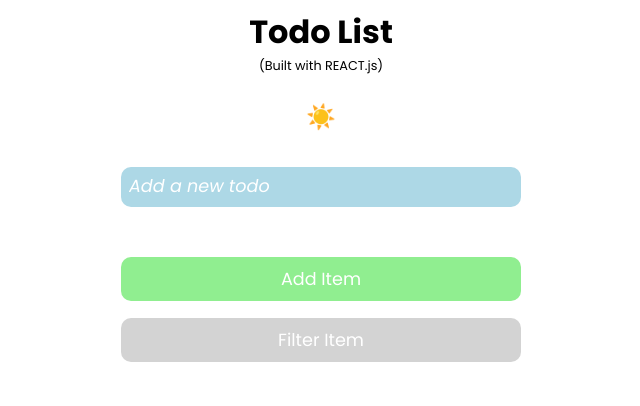
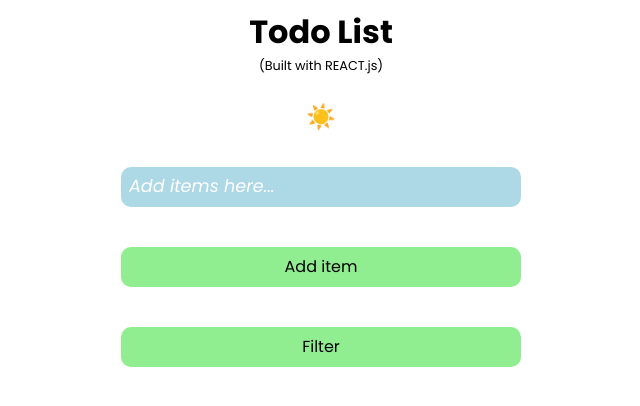
Before and after one commit to JAldo1980/todo-list-react, a React (Create React App) app in the folder todo-list-react/: page / in a window 1280 px wide. Shown: the top 406 px of the page, without its empty margins (327-967 px from the left). Built offline with nearby package versions, Linux system fonts and the light colour scheme.

Commit message:
added states to various function expressions

```diff
--- a/todo-list-react/src/App.css
+++ b/todo-list-react/src/App.css
@@ -123,8 +123,10 @@ header p {
 
 .input-el-box {
   margin-top: 2em;
+  width: 100%;
   display: flex;
-  justify-content: center;
+  flex-direction: column;
+  align-items: center;
 }
 
 input[type="text"] {
@@ -143,33 +145,25 @@ input::placeholder {
 }
 
 /* input functionality box */
-
-.input-functionality-box {
-  margin-top: 2em;
+.btn-el {
+  margin-top: 0.5em;
+  width: 100%;
   display: flex;
   flex-direction: column;
   align-items: center;
 }
 
 .btn {
-  margin-top: 1em;
+  margin-top: 2em;
   width: 80%;
-  background-color: lightblue;
+  background-color: lightgreen;
   border: none;
   border-radius: 10px;
   padding: 0.5em;
-  color: white;
-  font-size: 1.1rem;
   cursor: pointer;
 }
 
-.add-btn {
-  background-color: lightgreen;
-}
-
-.filter-btn {
-  background-color: lightgrey;
-}
+/* DARK MODE ACTIVATION */
 
 body.dark {
   background-color: #333; /* Change the background color for dark mode */
--- a/todo-list-react/src/App.jsx
+++ b/todo-list-react/src/App.jsx
@@ -1,24 +1,31 @@
 import React, { useState, useTransition } from "react";
 import "./App.css";
 import DarkLightToggle from "./DarkLightToggle";
-import CreateTodo from "./CreateTodo";
+import Main from "./Main";
 
 function App() {
   const [isDark, setIsDark] = useState(false);
 
   const toggleTheme = () => {
-    setIsDark((prevIsDark) => !prevIsDark);
+    setIsDark((prevState) => !prevState);
+    if (isDark) {
+      document.body.classList.remove("dark");
+    } else {
+      document.body.classList.add("dark");
+    }
   };
 
   return (
     <>
+      <div className={`app ${isDark ? "dark" : "light"}`}>
         <div className="body">
           <header>
             <h1>Todo List</h1>
             <p>(Built with REACT.js)</p>
           </header>
           <DarkLightToggle isDark={isDark} toggleTheme={toggleTheme} />
-        <CreateTodo />
+          <Main />
+        </div>
       </div>
     </>
   );
--- a/todo-list-react/src/CreateTodo.jsx
+++ /dev/null
@@ -1,38 +0,0 @@
-import React, { useState } from "react";
-
-export default function CreateTodo({ onCreateTodo }) {
-  const [inputValue, setInputValue] = useState("");
-
-  const handleAddTodo = () => {
-    if (inputValue.trim() !== "") {
-      const newTodo = {
-        id: Date.now(),
-        text: inputValue,
-        star: false,
-      };
-      onCreateTodo(newTodo);
-      setInputValue(""); // Clear the input field
-    }
-  };
-
-
-
-  return (
-    <>
-      <div className="input-el-box">
-        <input
-          type="text"
-          value={inputValue}
-          onChange={(e) => setInputValue(e.target.value)}
-          placeholder="Add a new todo"
-        />
-      </div>
-      <section className="input-functionality-box">
-        <button className="btn add-btn" onClick={handleAddTodo}>
-          Add Item
-        </button>
-        <button className="btn filter-btn">Filter Item</button>
-      </section>
-    </>
-  );
-}
--- /dev/null
+++ b/todo-list-react/src/Main.jsx
@@ -0,0 +1,88 @@
+import React, { useState } from "react";
+
+function Main() {
+  const [newObjectArr, setNewObjectArr] = useState([]);
+  const [inputText, setInputText] = useState("");
+
+  //   create random ID
+  let newId = [];
+  const randomChar = [
+    "1",
+    "2",
+    "3",
+    "4",
+    "5",
+    "6",
+    "7",
+    "8",
+    "9",
+    "0",
+    "J",
+    "P",
+    "D",
+    "M",
+    "P",
+    "A",
+    "!",
+    "@",
+    "£",
+    "$",
+    "%",
+    "&",
+    "?",
+    "*",
+    "+",
+  ];
+
+  function getRandomId() {
+    newId = [];
+    for (let i = 0; i < 6; i++) {
+      let randomNumber = Math.floor(Math.random() * randomChar.length);
+      let randomId = randomChar[randomNumber];
+      newId.push(randomId);
+    }
+  }
+
+  function createObject() {
+    getRandomId();
+    const newObject = { item: inputText, id: newId.join(""), star: false };
+    setNewObjectArr([...newObjectArr, newObject]);
+    setInputText("");
+  }
+
+  return (
+    <>
+      <div className="input-el-box">
+        <input
+          type="text"
+          id="input-text"
+          placeholder="Add items here..."
+          value={inputText}
+          onChange={(e) => setInputText(e.target.value)}
+        />
+        <div className="btn-el">
+          <button className="btn" id="add-btn" onClick={createObject}>
+            Add item
+          </button>
+        </div>
+        <div className="btn-el">
+          <button className="btn" id="filter-btn">
+            Filter
+          </button>
+        </div>
+      </div>
+      <section id="output">
+        {newObjectArr.map((item) => (
+          <div key={item.id} className="item-el">
+            <div className="item-left-col">
+              <p>{item.item}</p>
+              <button className="edit-btn">Edit</button>
+            </div>
+            <p className="star-icon">{item.star ? "★" : "✩"}</p>
+          </div>
+        ))}
+      </section>
+    </>
+  );
+}
+export default Main;
```
Lines whose indentation alone changed are shown as unchanged.
